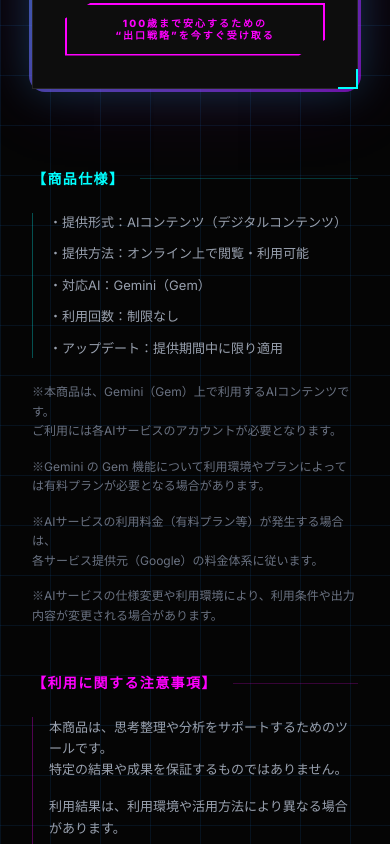
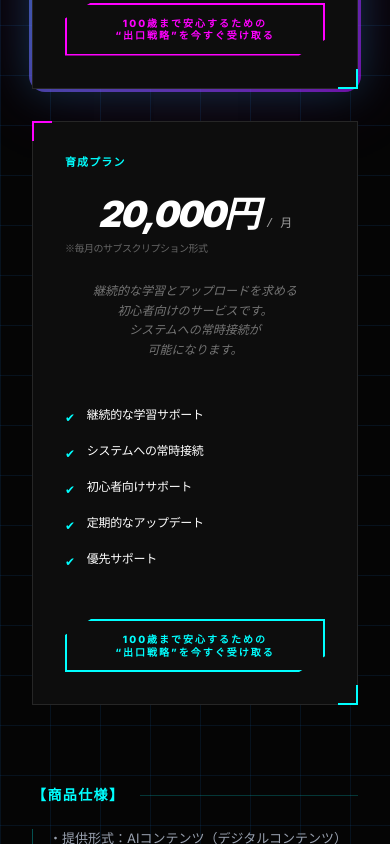
Before and after one commit to waniwanipanich463/tumugi-LP, a Next.js app: page / in a window 390 px wide. Shown: the part 8600-9444 px from the top of the page. Built offline with nearby package versions, Linux system fonts and the light colour scheme.

Commit message:
feat: add subscription plan (育成プラン) and update pricing layout

```diff
--- a/src/components/layout/Pricing.tsx
+++ b/src/components/layout/Pricing.tsx
@@ -38,6 +38,42 @@ const plans = [
         note: '',
         priceId: 'price_1T5gTqFu22Cfk29Fcs4MuzJB',
         mode: 'payment',
+    },
+    {
+        title: '育成プラン',
+        price: '20,000円',
+        unit: '/ 月',
+        desc: (
+            <>
+                <span className="sm:hidden text-[12px] leading-relaxed block">
+                    継続的な学習とアップロードを求める<br />
+                    初心者向けのサービスです。<br />
+                    システムへの常時接続が<br />
+                    可能になります。
+                </span>
+                <span className="hidden sm:inline">継続的な学習とアップロードを求める初心者向けのサービスです。システムへの常時接続が可能になります。</span>
+            </>
+        ),
+        features: [
+            { text: '継続的な学習サポート', included: true },
+            { text: 'システムへの常時接続', included: true },
+            { text: '初心者向けサポート', included: true },
+            { text: '定期的なアップデート', included: true },
+            { text: '優先サポート', included: true },
+        ],
+        buttonText: (
+            <>
+                <span className="sm:hidden leading-tight block">
+                    100歳まで安心するための<br />
+                    “出口戦略”を今すぐ受け取る
+                </span>
+                <span className="hidden sm:inline">100歳まで安心するための“出口戦略”を今すぐ受け取る</span>
+            </>
+        ),
+        highlighted: false,
+        note: '※毎月のサブスクリプション形式',
+        priceId: 'price_1T5gRNFu22Cfk29F93bhfOXU',
+        mode: 'subscription',
     },
 ];
 
@@ -156,7 +192,7 @@ export const Pricing = () => {
                     </div>
 
                     {/* Pricing Grid */}
-                    <div className="grid grid-cols-1 max-w-2xl mx-auto pt-10">
+                    <div className="grid grid-cols-1 md:grid-cols-2 max-w-5xl mx-auto gap-8 pt-10">
                         {plans.map((plan, i) => (
                             <div key={i} className="relative flex flex-col">
 
@@ -281,7 +317,7 @@ export const Pricing = () => {
                                     <div className="absolute top-0 right-0 w-32 h-32 bg-neon-fuchsia/10 blur-3xl rounded-full group-hover:bg-neon-fuchsia/20 transition-colors"></div>
 
                                     <h4 className="text-white text-lg font-black mb-8 flex items-center gap-3 whitespace-nowrap overflow-hidden text-ellipsis">
-                                        <span className="text-neon-fuchsia">#</span> なぜ300,000円なのか：
+                                        <span className="text-neon-fuchsia">#</span> 買い切りプランの価値：
                                     </h4>
 
                                     <div className="space-y-10">
```
